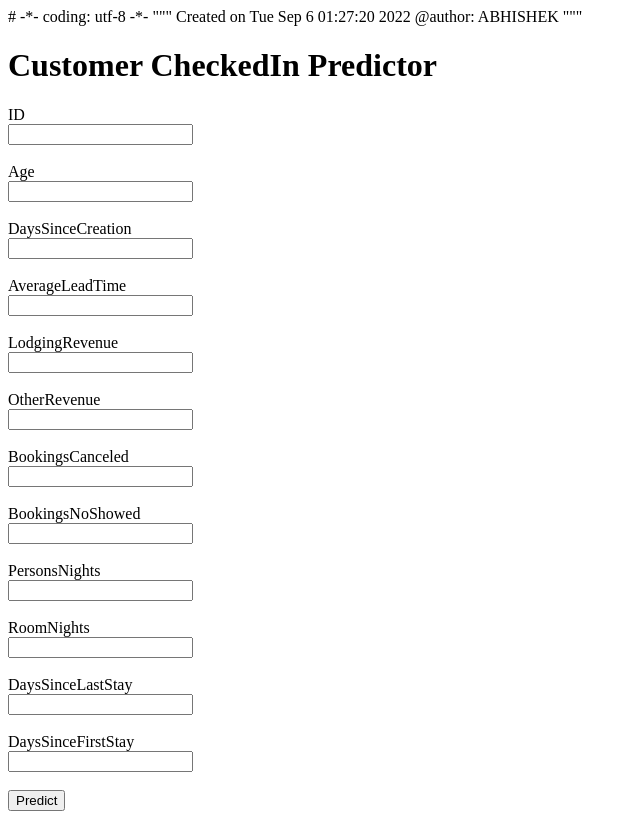
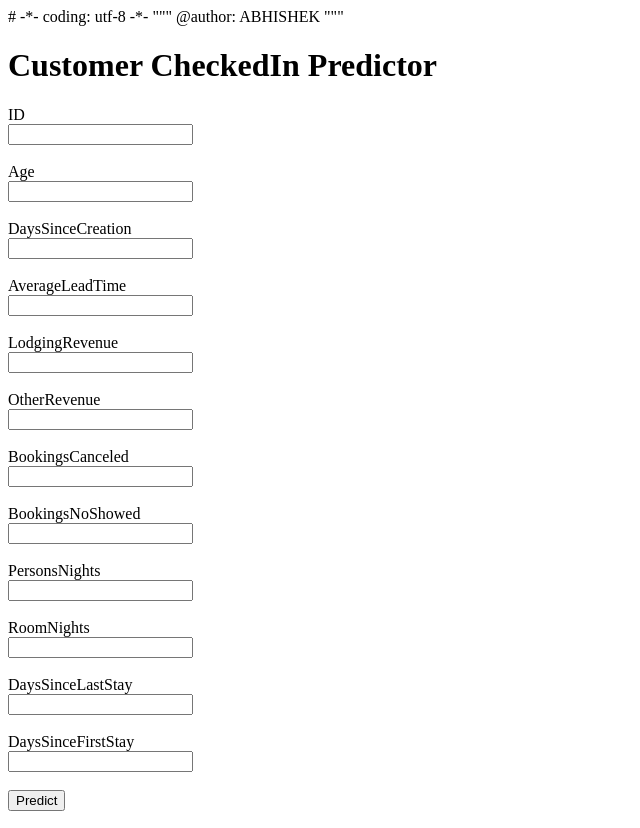
Before and after one commit to Abhishek-Gaikwad/Hotel_customer_checkedIn_predictor, a Flask app: page / in a window 1280 px wide. Shown: the top 828 px of the page, without its empty margins (0-640 px from the left). Run offline with Flask 3, Linux system fonts and the light colour scheme; parts of the project's set-up code (start-up, migrations or seed data) failed here and were passed over.

Commit message:
Update index.html

```diff
--- a/templates/index.html
+++ b/templates/index.html
@@ -1,6 +1,5 @@
 # -*- coding: utf-8 -*-
 """
-Created on Tue Sep  6 01:27:20 2022
 
 @author: ABHISHEK
 """
```
